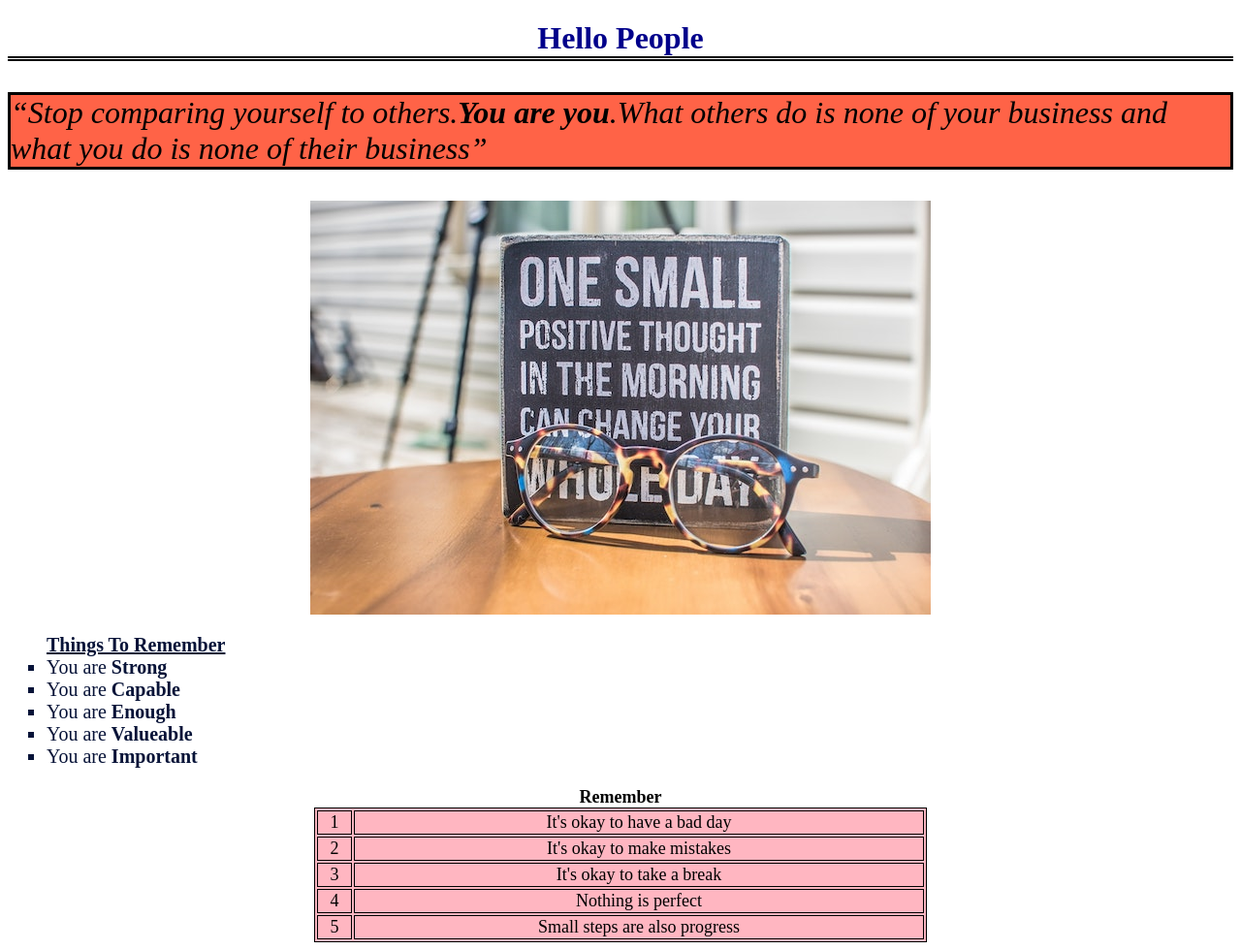
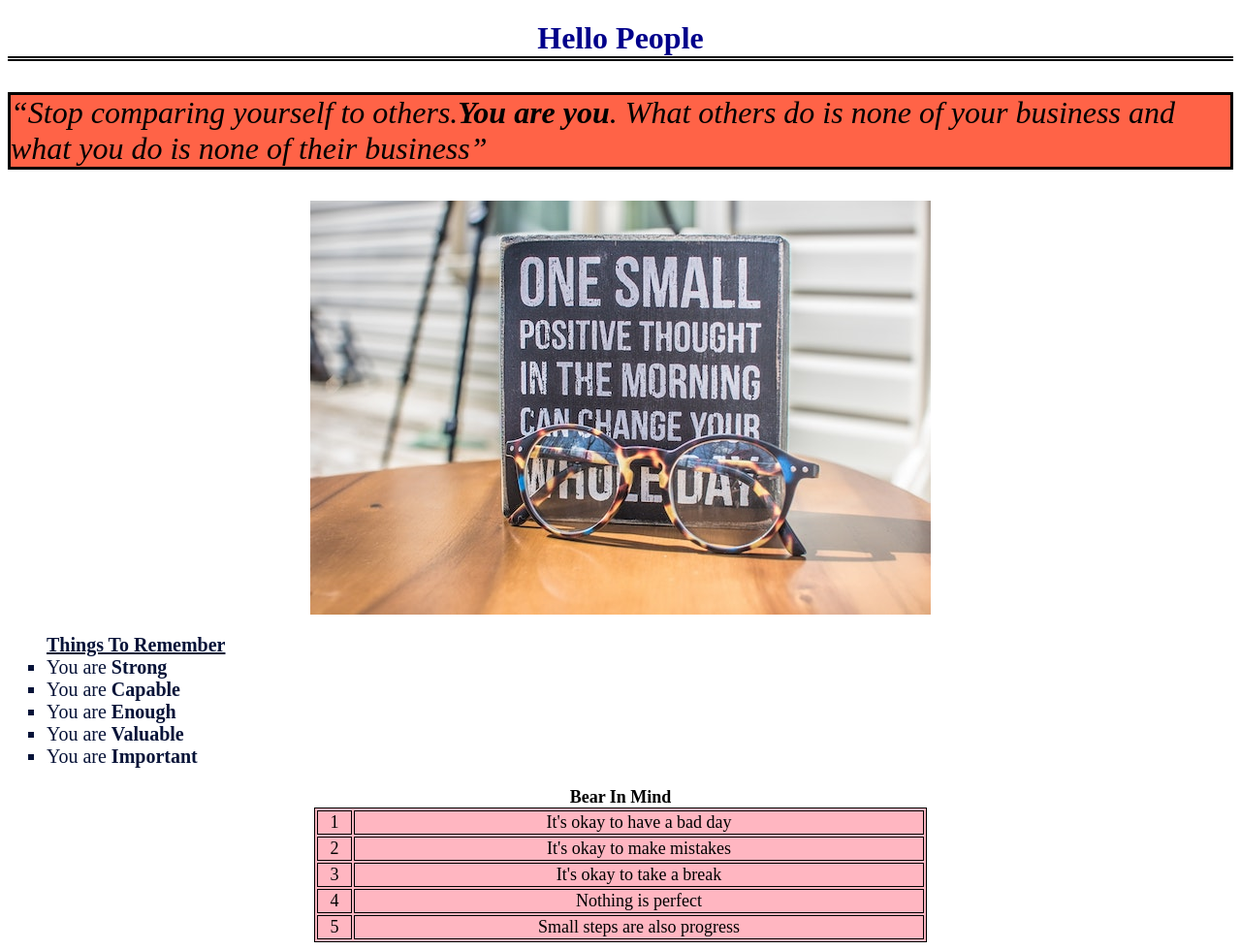
Before and after one commit to NaziaBinte/html.css_practice, a plain HTML site: page index.html in a window 1280 px wide. Shown: the whole page at 97% size. Drawn offline with Linux system fonts and the light colour scheme.

Commit message:
Add files via upload

```diff
--- a/index.html
+++ b/index.html
@@ -10,7 +10,7 @@
 
 	 <h1><strong> Hello People </strong></h1>
 
-	 <p><i><q>Stop comparing yourself to others.<b>You are you</b>.What others do is none of your business and what you do is none of their business</q></i></p>
+	 <p><i><q>Stop comparing yourself  to others.<b>You are you</b>. What others do is none of your business and what you do is none of their business</q></i></p>
 
 	 <img src="images/positivity.jpg">
 
@@ -18,11 +18,11 @@
 	 	<li>You are <b>Strong</b></li>
 	 	<li>You are <b>Capable</b></li>
 	 	<li>You are <b>Enough</b></li>
-	 	<li>You are <b>Valueable</b></li>
+	 	<li>You are <b>Valuable</b></li>
 	 	<li>You are <b>Important</b></li></ul>
 
 	 <table width="50%">
-	 	<caption><strong>Remember</strong></caption>
+	 	<caption><strong>Bear In Mind</strong></caption>
 
 	 		<tr><td>1</td>
 	 			<td>It's okay to have a bad day</td></tr>
```
